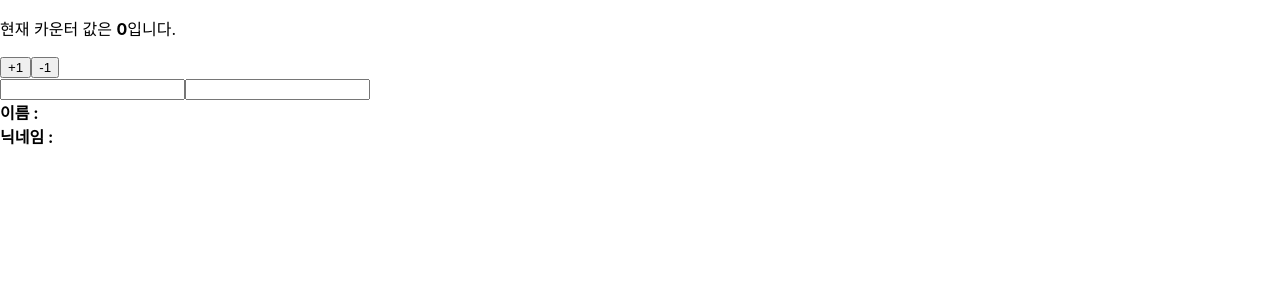
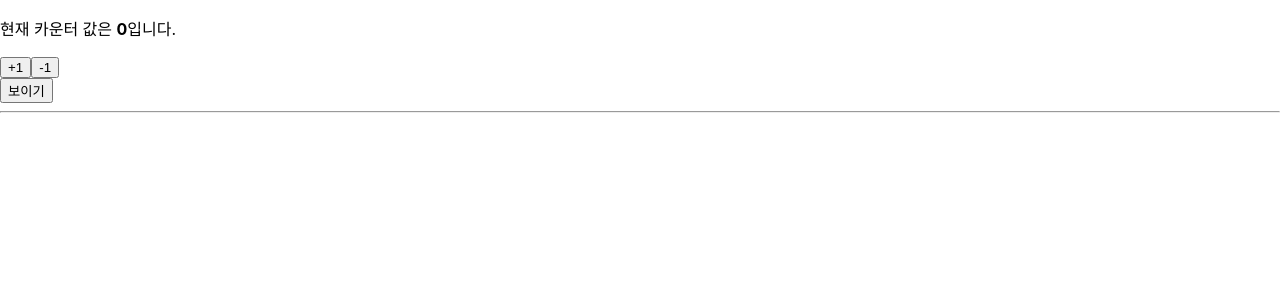
Before and after one commit to NaLeum/ReactJs__Practice, a React (Create React App) app in the folder hooks-tutorial/: page / in a window 1280 px wide. Shown: the top 300 px of the page. Built offline with nearby package versions, Linux system fonts and the light colour scheme.

Commit message:
useEffect

```diff
--- a/hooks-tutorial/src/App.js
+++ b/hooks-tutorial/src/App.js
@@ -1,13 +1,21 @@
-import React from 'react';
+import React, { useState } from 'react';
 import './App.css';
 import Counter from './Counter';
 import Info from './Info';
 
 const App= () => {
+  const [visible,setVisible] = useState(false);
   return (
     <>
      <Counter />
-     <Info />
+     <button onClick={()=>{
+       setVisible(!visible)
+     }}
+     >
+       {visible ? '숨기기' : '보이기'}
+     </button>
+     <hr/>
+     {visible&&<Info />}
     </>
   );
 }
--- a/hooks-tutorial/src/Info.js
+++ b/hooks-tutorial/src/Info.js
@@ -1,8 +1,46 @@
-import React, { useState } from 'react';
-
+import React, { useState, useEffect } from 'react';
+// useEffet은 리액트 컴포넌트가 렌더링될 때마다 특정 작업을 수행하도록 설정할 수 있는 Hook
+// componentDidMount + componentDidUpdate 를 합친형태
 const Info = () => {
     const [name,setName] = useState('');
     const [nickname,setNickname] = useState('');
+    useEffect(()=>{
+        console.log('렌더링 되었습니다');
+        console.log({
+            name,
+            nickname
+        })
+    })
+
+    // 마운트 될때만 실행하고 싶을때 // update x
+    useEffect(()=>{
+        console.log('마운트 될때만 실행')
+    },[])
+
+    // 특정갑이 업데이트 될때만 실행
+    // componentDidUpdate(prevProps,prevState){
+    //     if(prevProps.value !== this.props.value){
+    //         doSomething();
+    //     }
+    // }
+    // props안에 들어있는 value값이 바뀔때만 특정 작업을 실행
+    // useEffect 에서는 두 번째 파라미터로 전달되는 배열 안에 검사하고 싶은 밗을 넣어주면 된디아아ㅏ
+    useEffect(()=>{
+        console.log(name);
+    },[name])
+
+
+    // useEffect 는 기본적으로 렌더링되고 난 직후마다 실행되며, 두번째 파라미터 배열에 무엇을 넣는지에 따라 실행되는 조건이 달라진다.
+    // 컴포넌트가 언마운트 되기 전이나 업데이트 직전에 어떤던 작업을 수행하고 싶으면,
+    // useEffect에서 뒷정리 함수를 반환해주어야 한다.
+    useEffect(()=>{
+        console.log('effect');
+        console.log(name);
+        return () =>{
+            console.log('clean up');
+            console.log(name);
+        }
+    },[])
 
     const onChangeName = e => {
         setName(e.target.value);
```
